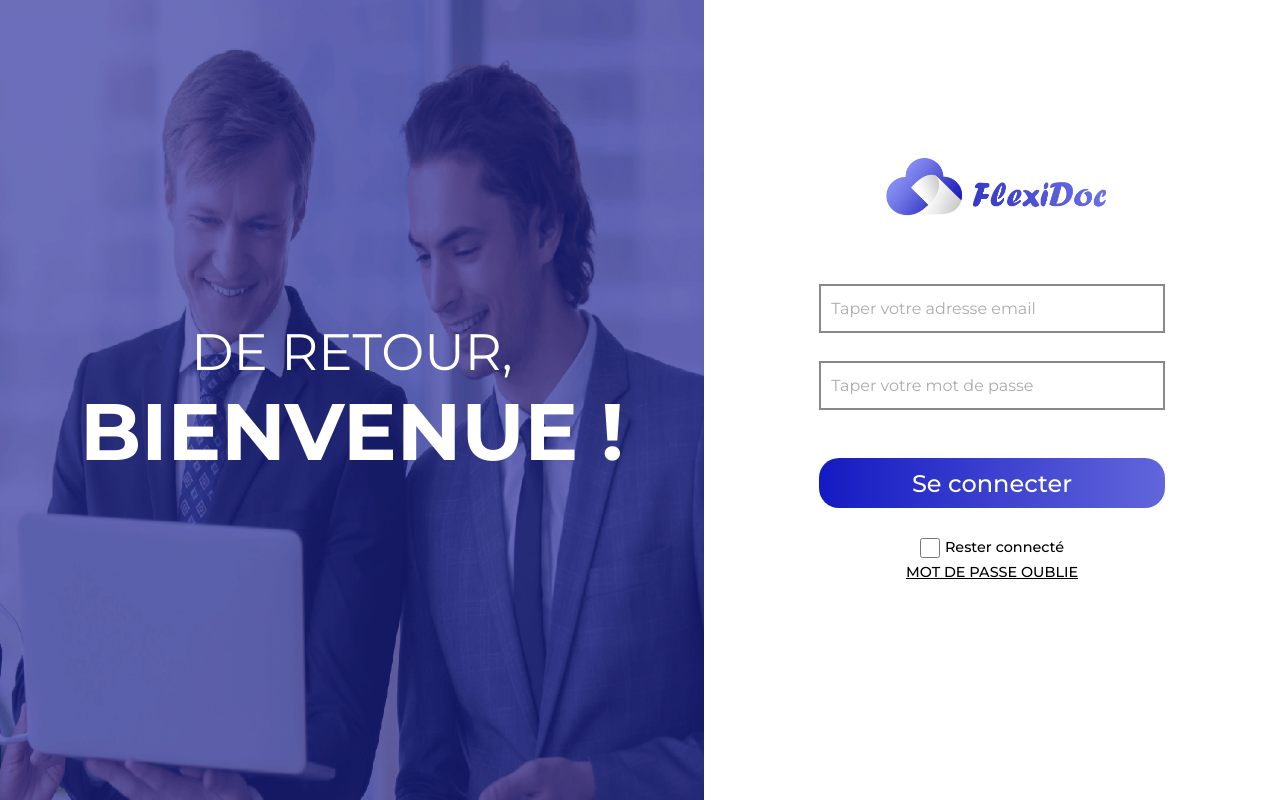
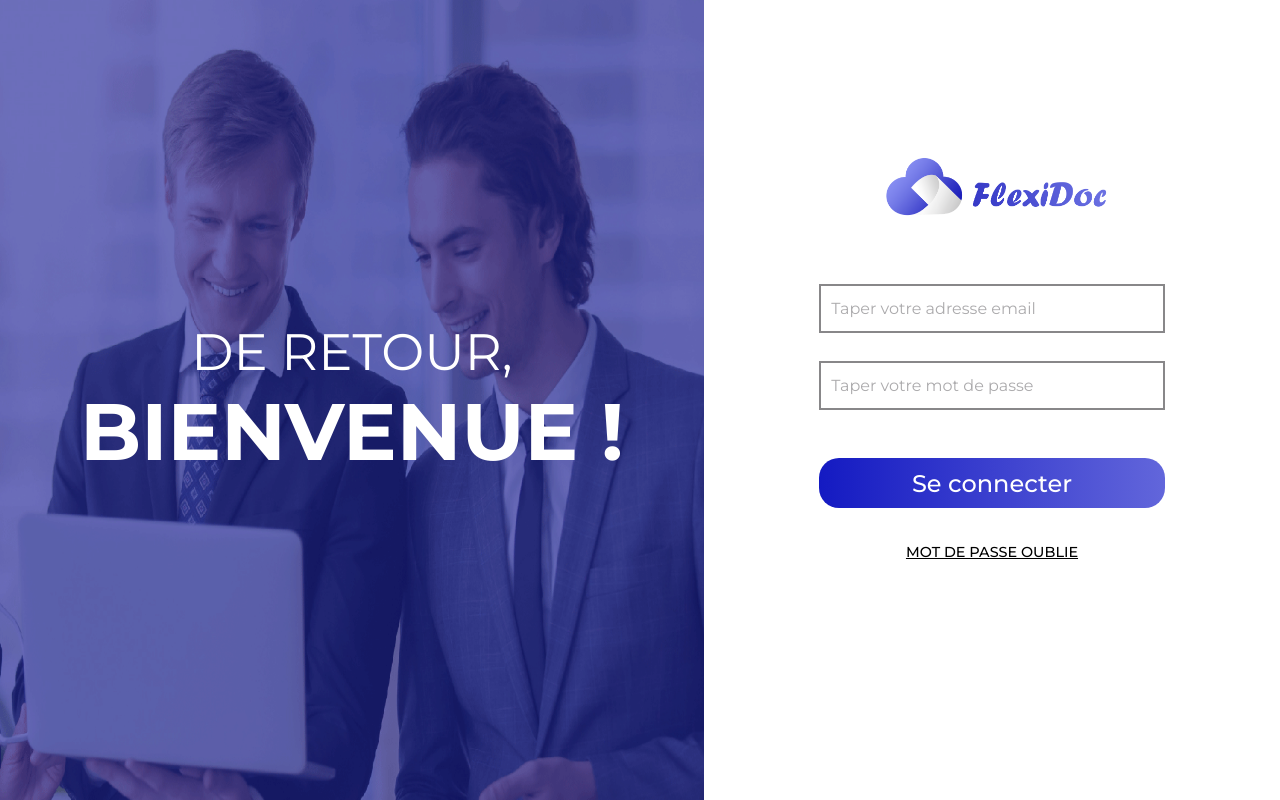
Before and after one commit to iheb-haddad/backOfficeWebSite, a React (Vite) app: page / in a window 1280 px wide. Built offline with nearby package versions, Linux system fonts and the light colour scheme; no server answers.

Commit message:
commit 43

```diff
--- a/src/components/registration/Registration.jsx
+++ b/src/components/registration/Registration.jsx
@@ -47,7 +47,7 @@ function Registration(props) {
           props.setConnectValide(true);
           props.setUserConnected(user);
           localStorage.setItem('userConnected', JSON.stringify(user))
-          isChecked && localStorage.setItem('connectValide', true);
+          localStorage.setItem('connectValide', true);
           // You can perform further actions after successful login here
         }
       }
@@ -93,14 +93,14 @@ function Registration(props) {
               </div>
               <div className="optionsBox">
                   <div className="options">
-                            <label>
+                            {/* <label>
                                 <input
                                 type="checkbox"
                                 checked={isChecked}
                                 onChange={handleChange}
                                 />
                                 Rester connecté
-                            </label>
+                            </label> */}
                             <h4>MOT DE PASSE OUBLIE</h4>
                     </div>
               </div>
```
